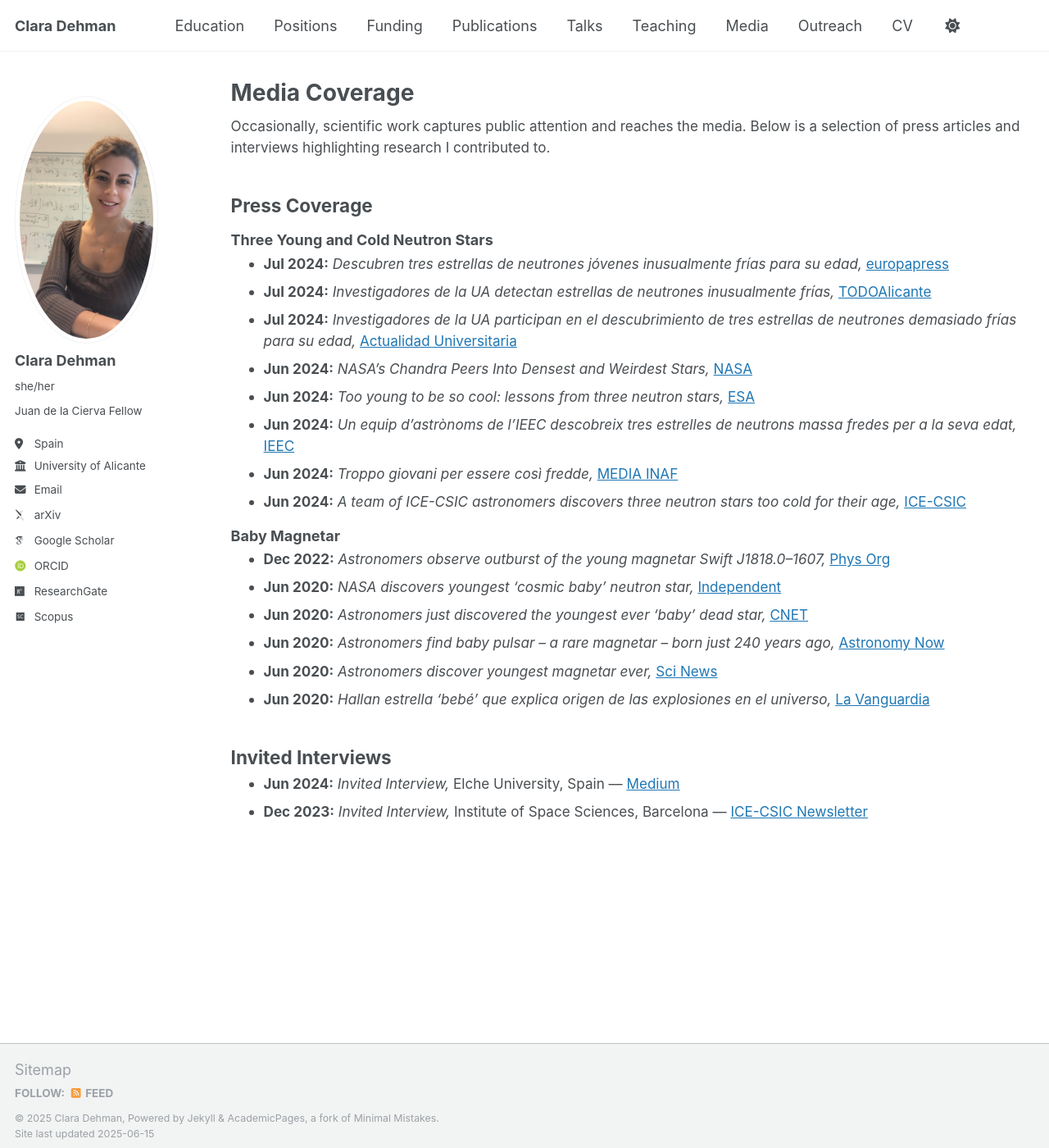
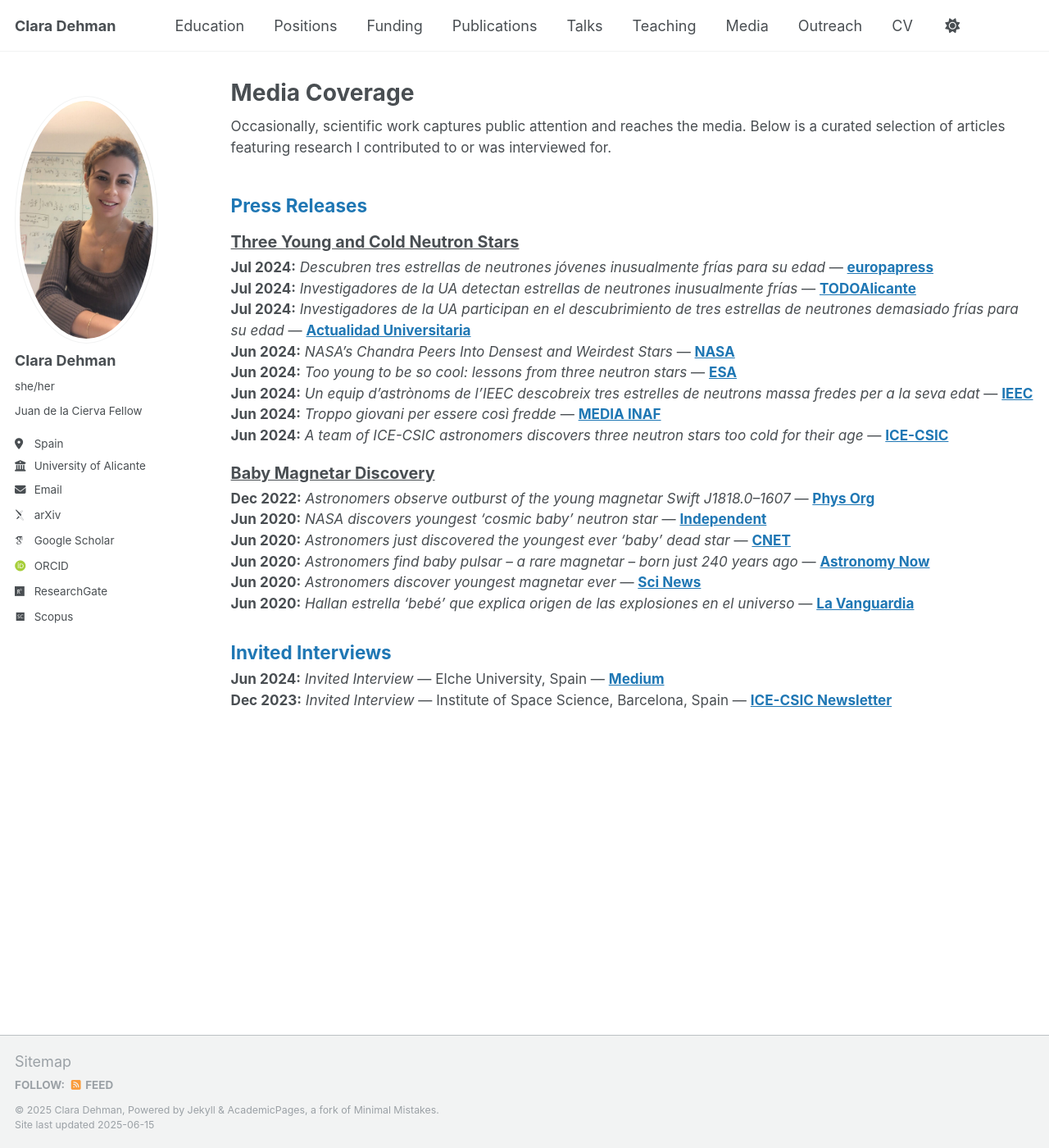
Before and after one commit to ClaraDehman/ClaraDehman.github.io, a Jekyll site: the page built from _pages/media.html, in a window 1280 px wide and 1400 px high. Shown: the whole window at 82% size. Built offline with Jekyll 4.4.1, drawn with Linux system fonts in a browser that asks for light colours; some web fonts are replaced.

Commit message:
Update media.html

```diff
--- a/_pages/media.html
+++ b/_pages/media.html
@@ -8,35 +8,35 @@ author_profile: true
 {% include base_path %}
 
 <p class="archive__item-excerpt" style="font-size: 0.95em;">
-  Occasionally, scientific work captures public attention and reaches the media. Below is a selection of press articles and interviews highlighting research I contributed to.
+  Occasionally, scientific work captures public attention and reaches the media. Below is a curated selection of articles featuring research I contributed to or was interviewed for.
 </p>
 
-<h2 class="archive__item-title">Press Coverage</h2>
+<h2 class="archive__item-title" style="color:#1f77b4;">Press Releases</h2>
 
-<h3 class="archive__item-title" style="margin-top: 1em;">Three Young and Cold Neutron Stars</h3>
-<ul class="archive__item-excerpt" style="font-size: 0.95em;">
-  <li><strong>Jul 2024:</strong> <em>Descubren tres estrellas de neutrones jóvenes inusualmente frías para su edad,</em> <a href="https://www.europapress.es/comunitat-valenciana/noticia-descubren-tres-estrellas-neutrones-jovenes-inusualmente-frias-edad-20240703113148.html" style="color:#1f77b4;">europapress</a></li>
-  <li><strong>Jul 2024:</strong> <em>Investigadores de la UA detectan estrellas de neutrones inusualmente frías,</em> <a href="https://www.todoalicante.es/tecnologia/investigacion/investigadores-detectan-estrellas-neutrones-inusualmente-frias-20240703162234-nt.html" style="color:#1f77b4;">TODOAlicante</a></li>
-  <li><strong>Jul 2024:</strong> <em>Investigadores de la UA participan en el descubrimiento de tres estrellas de neutrones demasiado frías para su edad,</em> <a href="https://web.ua.es/es/actualidad-universitaria/2024/julio2024/1-7/investigadores-de-la-ua-participan-en-el-descubrimiento-de-tres-estrellas-de-neutrones-demasiado-frias-para-su-edad.html" style="color:#1f77b4;">Actualidad Universitaria</a></li>
-  <li><strong>Jun 2024:</strong> <em>NASA’s Chandra Peers Into Densest and Weirdest Stars,</em> <a href="https://www.nasa.gov/image-article/nasas-chandra-peers-into-densest-and-weirdest-stars/" style="color:#1f77b4;">NASA</a></li>
-  <li><strong>Jun 2024:</strong> <em>Too young to be so cool: lessons from three neutron stars,</em> <a href="https://www.esa.int/Science_Exploration/Space_Science/XMM-Newton/Too_young_to_be_so_cool_lessons_from_three_neutron_stars" style="color:#1f77b4;">ESA</a></li>
-  <li><strong>Jun 2024:</strong> <em>Un equip d’astrònoms de l’IEEC descobreix tres estrelles de neutrons massa fredes per a la seva edat,</em> <a href="https://www.ieec.cat/un-equip-dastronoms-de-lieec-descobreix-tres-estrelles-de-neutrons-massa-fredes-per-a-la-seva-edat/" style="color:#1f77b4;">IEEC</a></li>
-  <li><strong>Jun 2024:</strong> <em>Troppo giovani per essere così fredde,</em> <a href="https://www.media.inaf.it/2024/06/20/troppo-giovani-per-essere-cosi-fredde/" style="color:#1f77b4;">MEDIA INAF</a></li>
-  <li><strong>Jun 2024:</strong> <em>A team of ICE-CSIC astronomers discovers three neutron stars too cold for their age,</em> <a href="https://ice.csic.es/?view=article&id=547&catid=8" style="color:#1f77b4;">ICE-CSIC</a></li>
-</ul>
+<h3 class="archive__item-title" style="font-size:1.1em; margin-top:1em; text-decoration: underline;">Three Young and Cold Neutron Stars</h3>
+<p class="archive__item-excerpt" style="font-size: 0.95em;">
+  <strong>Jul 2024:</strong> <em>Descubren tres estrellas de neutrones jóvenes inusualmente frías para su edad</em> — <a href="https://www.europapress.es/comunitat-valenciana/noticia-descubren-tres-estrellas-neutrones-jovenes-inusualmente-frias-edad-20240703113148.html" style="color:#1f77b4; font-weight: bold;">europapress</a><br>
+  <strong>Jul 2024:</strong> <em>Investigadores de la UA detectan estrellas de neutrones inusualmente frías</em> — <a href="https://www.todoalicante.es/tecnologia/investigacion/investigadores-detectan-estrellas-neutrones-inusualmente-frias-20240703162234-nt.html" style="color:#1f77b4; font-weight: bold;">TODOAlicante</a><br>
+  <strong>Jul 2024:</strong> <em>Investigadores de la UA participan en el descubrimiento de tres estrellas de neutrones demasiado frías para su edad</em> — <a href="https://web.ua.es/es/actualidad-universitaria/2024/julio2024/1-7/investigadores-de-la-ua-participan-en-el-descubrimiento-de-tres-estrellas-de-neutrones-demasiado-frias-para-su-edad.html" style="color:#1f77b4; font-weight: bold;">Actualidad Universitaria</a><br>
+  <strong>Jun 2024:</strong> <em>NASA’s Chandra Peers Into Densest and Weirdest Stars</em> — <a href="https://www.nasa.gov/image-article/nasas-chandra-peers-into-densest-and-weirdest-stars/" style="color:#1f77b4; font-weight: bold;">NASA</a><br>
+  <strong>Jun 2024:</strong> <em>Too young to be so cool: lessons from three neutron stars</em> — <a href="https://www.esa.int/Science_Exploration/Space_Science/XMM-Newton/Too_young_to_be_so_cool_lessons_from_three_neutron_stars" style="color:#1f77b4; font-weight: bold;">ESA</a><br>
+  <strong>Jun 2024:</strong> <em>Un equip d’astrònoms de l’IEEC descobreix tres estrelles de neutrons massa fredes per a la seva edat</em> — <a href="https://www.ieec.cat/un-equip-dastronoms-de-lieec-descobreix-tres-estrelles-de-neutrons-massa-fredes-per-a-la-seva-edat/" style="color:#1f77b4; font-weight: bold;">IEEC</a><br>
+  <strong>Jun 2024:</strong> <em>Troppo giovani per essere così fredde</em> — <a href="https://www.media.inaf.it/2024/06/20/troppo-giovani-per-essere-cosi-fredde/" style="color:#1f77b4; font-weight: bold;">MEDIA INAF</a><br>
+  <strong>Jun 2024:</strong> <em>A team of ICE-CSIC astronomers discovers three neutron stars too cold for their age</em> — <a href="https://ice.csic.es/?view=article&id=547&catid=8" style="color:#1f77b4; font-weight: bold;">ICE-CSIC</a>
+</p>
 
-<h3 class="archive__item-title" style="margin-top: 1em;">Baby Magnetar</h3>
-<ul class="archive__item-excerpt" style="font-size: 0.95em;">
-  <li><strong>Dec 2022:</strong> <em>Astronomers observe outburst of the young magnetar Swift J1818.0–1607,</em> <a href="https://phys.org/news/2022-12-astronomers-outburst-young-magnetar-swift.html" style="color:#1f77b4;">Phys Org</a></li>
-  <li><strong>Jun 2020:</strong> <em>NASA discovers youngest ‘cosmic baby’ neutron star,</em> <a href="https://www.independent.co.uk/tech/nasa-cosmic-baby-neutron-star-x-rays-a9572861.html" style="color:#1f77b4;">Independent</a></li>
-  <li><strong>Jun 2020:</strong> <em>Astronomers just discovered the youngest ever ‘baby’ dead star,</em> <a href="https://www.cnet.com/science/astronomers-just-discovered-the-youngest-ever-baby-dead-star/" style="color:#1f77b4;">CNET</a></li>
-  <li><strong>Jun 2020:</strong> <em>Astronomers find baby pulsar – a rare magnetar – born just 240 years ago,</em> <a href="https://astronomynow.com/2020/06/17/astronomers-find-baby-pulsar-a-rare-magnetar-born-just-240-years-ago/" style="color:#1f77b4;">Astronomy Now</a></li>
-  <li><strong>Jun 2020:</strong> <em>Astronomers discover youngest magnetar ever,</em> <a href="https://www.sci.news/astronomy/youngest-magnetar-08550.html" style="color:#1f77b4;">Sci News</a></li>
-  <li><strong>Jun 2020:</strong> <em>Hallan estrella ‘bebé’ que explica origen de las explosiones en el universo,</em> <a href="https://www.lavanguardia.com/vida/20200617/481824965645/hallan-estrella-bebe-que-explica-origen-de-las-explosiones-en-el-universo.html" style="color:#1f77b4;">La Vanguardia</a></li>
-</ul>
+<h3 class="archive__item-title" style="font-size:1.1em; margin-top:1em; text-decoration: underline;">Baby Magnetar Discovery</h3>
+<p class="archive__item-excerpt" style="font-size: 0.95em;">
+  <strong>Dec 2022:</strong> <em>Astronomers observe outburst of the young magnetar Swift J1818.0–1607</em> — <a href="https://phys.org/news/2022-12-astronomers-outburst-young-magnetar-swift.html" style="color:#1f77b4; font-weight: bold;">Phys Org</a><br>
+  <strong>Jun 2020:</strong> <em>NASA discovers youngest ‘cosmic baby’ neutron star</em> — <a href="https://www.independent.co.uk/tech/nasa-cosmic-baby-neutron-star-x-rays-a9572861.html" style="color:#1f77b4; font-weight: bold;">Independent</a><br>
+  <strong>Jun 2020:</strong> <em>Astronomers just discovered the youngest ever ‘baby’ dead star</em> — <a href="https://www.cnet.com/science/astronomers-just-discovered-the-youngest-ever-baby-dead-star/" style="color:#1f77b4; font-weight: bold;">CNET</a><br>
+  <strong>Jun 2020:</strong> <em>Astronomers find baby pulsar – a rare magnetar – born just 240 years ago</em> — <a href="https://astronomynow.com/2020/06/17/astronomers-find-baby-pulsar-a-rare-magnetar-born-just-240-years-ago/" style="color:#1f77b4; font-weight: bold;">Astronomy Now</a><br>
+  <strong>Jun 2020:</strong> <em>Astronomers discover youngest magnetar ever</em> — <a href="https://www.sci.news/astronomy/youngest-magnetar-08550.html" style="color:#1f77b4; font-weight: bold;">Sci News</a><br>
+  <strong>Jun 2020:</strong> <em>Hallan estrella ‘bebé’ que explica origen de las explosiones en el universo</em> — <a href="https://www.lavanguardia.com/vida/20200617/481824965645/hallan-estrella-bebe-que-explica-origen-de-las-explosiones-en-el-universo.html" style="color:#1f77b4; font-weight: bold;">La Vanguardia</a>
+</p>
 
-<h2 class="archive__item-title">Invited Interviews</h2>
-<ul class="archive__item-excerpt" style="font-size: 0.95em;">
-  <li><strong>Jun 2024:</strong> <em>Invited Interview,</em> Elche University, Spain — <a href="https://medium.com/@hugo.rubio/este-descubrimiento-es-la-continuación-de-las-leyes-fundamentales-del-universo-8686409703d4" style="color:#1f77b4;">Medium</a></li>
-  <li><strong>Dec 2023:</strong> <em>Invited Interview,</em> Institute of Space Sciences, Barcelona — <a href="https://mailchi.mp/747e3454fceb/ice-csic-newsletter-december2023" style="color:#1f77b4;">ICE-CSIC Newsletter</a></li>
-</ul>
+<h2 class="archive__item-title" style="color:#1f77b4; margin-top:1.5em;">Invited Interviews</h2>
+<p class="archive__item-excerpt" style="font-size: 0.95em;">
+  <strong>Jun 2024:</strong> <em>Invited Interview</em> — Elche University, Spain — <a href="https://medium.com/@hugo.rubio/este-descubrimiento-es-la-continuación-de-las-leyes-fundamentales-del-universo-8686409703d4" style="color:#1f77b4; font-weight: bold;">Medium</a><br>
+  <strong>Dec 2023:</strong> <em>Invited Interview</em> — Institute of Space Science, Barcelona, Spain — <a href="https://mailchi.mp/747e3454fceb/ice-csic-newsletter-december2023" style="color:#1f77b4; font-weight: bold;">ICE-CSIC Newsletter</a>
+</p>
```
